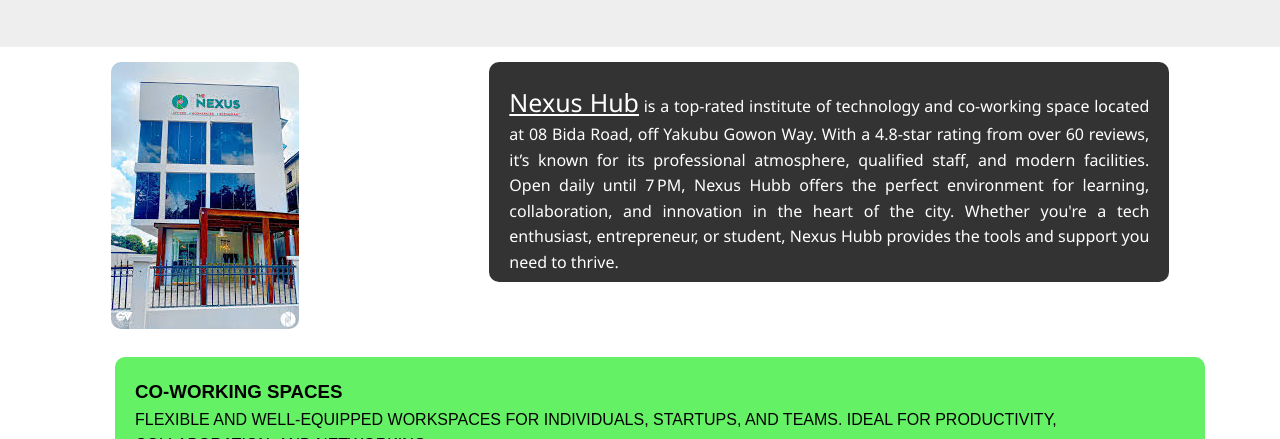
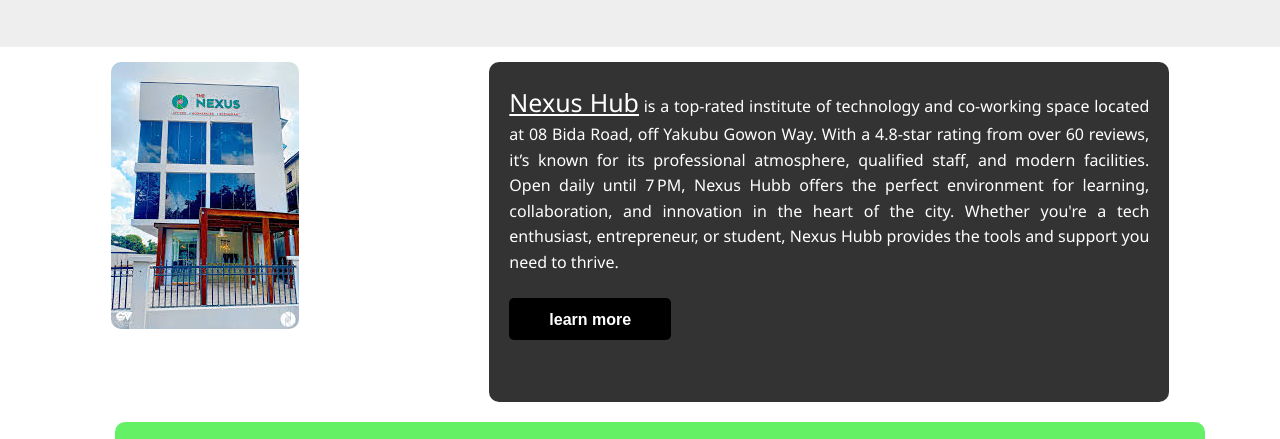
Before and after one commit to davidenabs/html, a plain HTML site: page june-2025/nexus/index.html in a window 1280 px wide. Shown: the part 327-766 px from the top of the page. Drawn offline with Linux system fonts and the light colour scheme.

Commit message:
Enhance about section with additional content and styling; add new about.html file

```diff
--- a/june-2025/nexus/index.html
+++ b/june-2025/nexus/index.html
@@ -52,12 +52,19 @@
         <section class="section about">
             <div class="about-image"> <img src="images/n3.jpeg" alt="" style="border-radius: 10px;"></div>
             <p class="about-content">
-                <span id="nexus-text">Nexus Hub</span> is a top-rated institute of technology and co-working space located at 08 Bida Road, off
+                <span id="nexus-text">Nexus Hub</span> is a top-rated institute of technology and co-working space
+                located at 08 Bida Road, off
                 Yakubu Gowon Way. With a 4.8-star rating from over 60 reviews, it’s known for its professional
                 atmosphere, qualified staff, and modern facilities. Open daily until 7 PM, Nexus Hubb offers the perfect
                 environment for learning, collaboration, and innovation in the heart of the city. Whether you're a tech
                 enthusiast, entrepreneur, or student, Nexus Hubb provides the tools and support you need to thrive.
+                <br><br>
+                <a href="about.html" class="about-button"> <button class="about-button">learn more</button>
+                </a>
+
             </p>
+
+
         </section>
 
         <!-- Service -->
--- a/june-2025/nexus/style.css
+++ b/june-2025/nexus/style.css
@@ -73,7 +73,7 @@ body {
     background-color: #333;
     text-align: justify;
     width: 50%;
-    height: 180px;
+    height: 300px;
     padding: 20px;
     border-radius: 10px;
     color: white;
@@ -97,3 +97,23 @@ body {
     padding: 20px;
     text-transform: uppercase;
 }
+.about-button{
+    background-color: black;
+    color: white;
+    padding: 10px 20px;
+    border: none;
+    cursor: pointer;
+    border-radius: 5px;
+    font-weight: bold;
+    font-size: 16px;
+
+}
+
+.about-button:hover{
+    background-color: white;
+    color: black;
+    padding: 10px 20px;
+    border: none;
+    cursor: pointer;
+
+}
```
Also changed, not shown: june-2025/nexus/about.html (added, +21 -0 lines).
